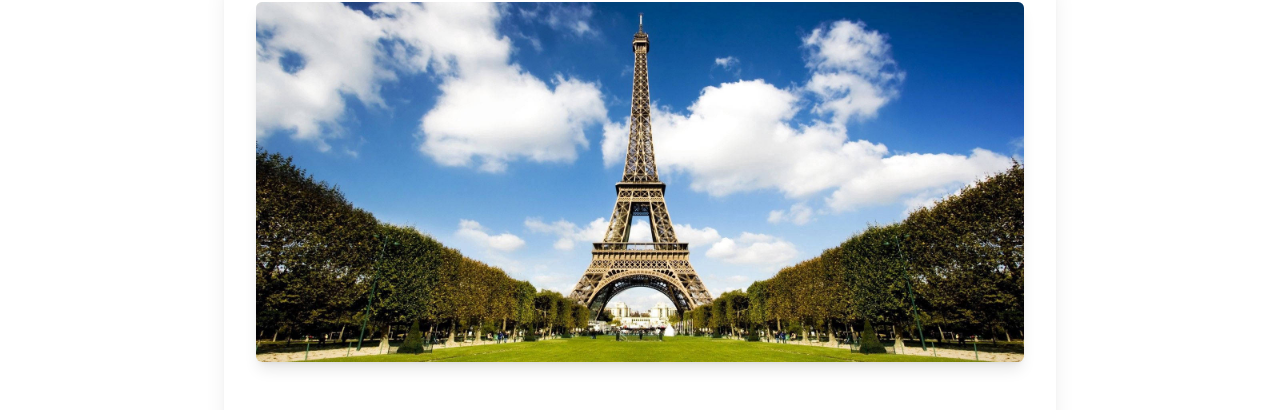
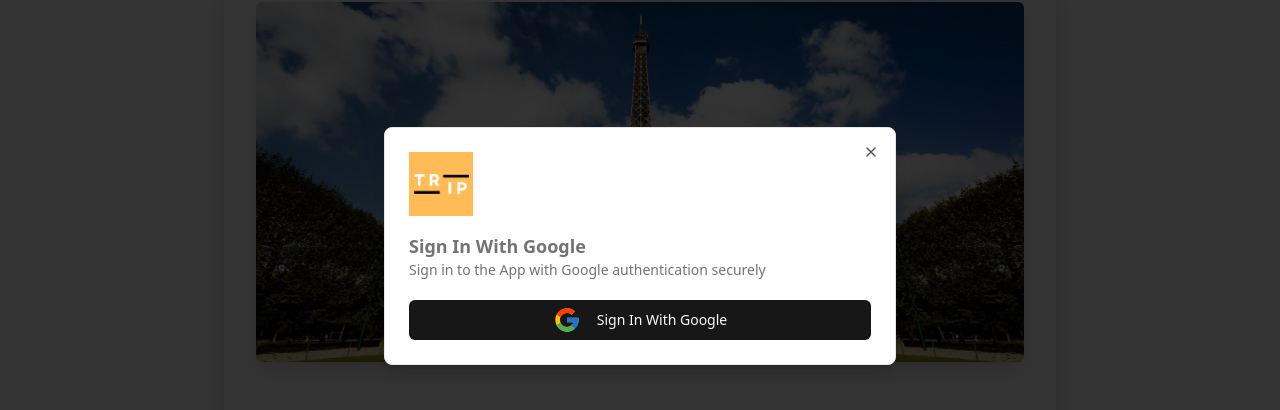
Before and after one commit to Zani10/AI-Courseproject-Zani, a React (Vite) app in the folder ai-trip-planner/: page /view-trip/1 in a window 1280 px wide. Both pictures are taken after a click on the button "Sign In". Shown: the part 154-564 px from the top of the page. Built offline with nearby package versions, Linux system fonts and the light colour scheme; no server answers; the database is empty.

Commit message:
Header, Google login & log out option completed.

```diff
--- a/ai-trip-planner/package.json
+++ b/ai-trip-planner/package.json
@@ -12,6 +12,7 @@
   "dependencies": {
     "@google/generative-ai": "^0.17.0",
     "@radix-ui/react-dialog": "^1.1.1",
+    "@radix-ui/react-popover": "^1.1.1",
     "@radix-ui/react-slot": "^1.1.0",
     "@radix-ui/react-toast": "^1.2.1",
     "@react-oauth/google": "^0.12.1",
--- a/ai-trip-planner/src/components/ui/custom/Header.jsx
+++ b/ai-trip-planner/src/components/ui/custom/Header.jsx
@@ -1,13 +1,102 @@
-import React from 'react'
+import React, { useEffect, useState } from 'react'
 import { Button } from '../button'
+import {
+  Popover,
+  PopoverContent,
+  PopoverTrigger,
+} from "@/components/ui/popover"
+import { googleLogout, useGoogleLogin } from '@react-oauth/google';
+import { useNavigation } from 'react-router-dom';
+import {
+  Dialog,
+  DialogContent,
+  DialogDescription,
+  DialogHeader,
+  DialogTitle,
+  DialogTrigger,
+} from "@/components/ui/dialog";
+import { FcGoogle } from 'react-icons/fc';
+import axios from 'axios';
+
 
 function Header() {
+
+  const user=JSON.parse(localStorage.getItem('user'));
+  const [openDialog, setOpenDialog] = useState(false);
+  const [loading, setLoading] = useState(false);
+
+  useEffect(()=>{
+    console.log(user)
+  }, [])
+
+  const login = useGoogleLogin({
+    onSuccess: (codeResp) => GetUserProfile(codeResp),
+    onError: (error) => console.log(error),
+  });
+
+  const GetUserProfile = (tokenInfo) => {
+    axios
+      .get(
+        `https://www.googleapis.com/oauth2/v1/userinfo?access_token=${tokenInfo?.access_token}`,
+        {
+          headers: {
+            Authorization: `Bearer ${tokenInfo?.access_token}`,
+            Accept: "application/json",
+          },
+        }
+      )
+      .then((resp) => {
+        console.log(resp);
+        localStorage.setItem("user", JSON.stringify(resp.data));
+        setOpenDialog(false);
+        window.location.reload();
+      });
+  };
+
   return (
     <div className='absolute top-0 left-0 right-0 p-3 shadow-sm flex justify-between items-center px-5 bg-white bg-opacity-50'>
         <img src="/trip.png" alt="Trip logo" className="w-16 h-16"/>
         <div>
-            <Button>Sign In</Button>
+          {user ?
+            <div className='flex items-center gap-3'>
+              <Button variant="outline" className="rounded-full">My Trips</Button>
+              <Popover>
+                <PopoverTrigger>
+                  <img src={user?.picture} className='h-[35px] w-[35px] rounded-full'/>
+                </PopoverTrigger>
+                <PopoverContent>
+                  <h2 className='cursor-pointer' onClick={()=>{
+                    googleLogout();
+                    localStorage.clear();
+                    window.location.reload();
+                  }}>Logout</h2>
+                </PopoverContent>
+              </Popover>
+
+            </div>
+              :
+            <Button onClick={()=>setOpenDialog(true)}>Sign In</Button>
+          }
         </div>
+        <Dialog open={openDialog}>
+        <DialogContent>
+          <DialogHeader>
+            <DialogDescription>
+              <img src="/trip.png" className="w-16 h-16 mb-4" />
+              <h2 className="font-bold text-lg">Sign In With Google</h2>
+              <p>Sign in to the App with Google authentication securely</p>
+              <Button
+                disabled={loading}
+                onClick={login}
+                className="w-full mt-5 flex gap-4 items-center"
+              >
+                <FcGoogle className="h-7 w-7" />
+                Sign In With Google
+              </Button>
+            </DialogDescription>
+          </DialogHeader>
+        </DialogContent>
+      </Dialog>
     </div>
   )
 }
--- /dev/null
+++ b/ai-trip-planner/src/components/ui/popover.jsx
@@ -0,0 +1,25 @@
+import * as React from "react"
+import * as PopoverPrimitive from "@radix-ui/react-popover"
+
+import { cn } from "@/lib/utils"
+
+const Popover = PopoverPrimitive.Root
+
+const PopoverTrigger = PopoverPrimitive.Trigger
+
+const PopoverContent = React.forwardRef(({ className, align = "center", sideOffset = 4, ...props }, ref) => (
+  <PopoverPrimitive.Portal>
+    <PopoverPrimitive.Content
+      ref={ref}
+      align={align}
+      sideOffset={sideOffset}
+      className={cn(
+        "z-50 w-72 rounded-md border bg-popover p-4 text-popover-foreground shadow-md outline-none data-[state=open]:animate-in data-[state=closed]:animate-out data-[state=closed]:fade-out-0 data-[state=open]:fade-in-0 data-[state=closed]:zoom-out-95 data-[state=open]:zoom-in-95 data-[side=bottom]:slide-in-from-top-2 data-[side=left]:slide-in-from-right-2 data-[side=right]:slide-in-from-left-2 data-[side=top]:slide-in-from-bottom-2",
+        className
+      )}
+      {...props} />
+  </PopoverPrimitive.Portal>
+))
+PopoverContent.displayName = PopoverPrimitive.Content.displayName
+
+export { Popover, PopoverTrigger, PopoverContent }
--- a/ai-trip-planner/src/create-trip/index.jsx
+++ b/ai-trip-planner/src/create-trip/index.jsx
@@ -252,6 +252,8 @@ function PlanYourTrip() {
           </DialogHeader>
         </DialogContent>
       </Dialog>
+
+
     </div>
   );
 }
```
Also changed, not shown: 1 other file (tests, documents, lock files or other folders).
